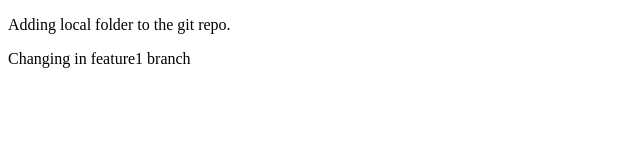
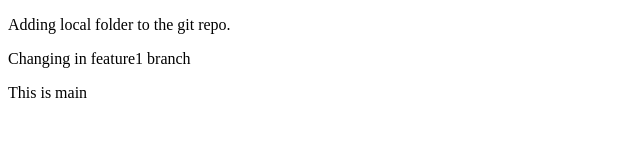
Before and after one commit to Kowshik08004/localrepo, a plain HTML site: page index.html in a window 1280 px wide. Shown: the full height of the page, 0-640 px from the left. Drawn offline with Linux system fonts and the light colour scheme.

Commit message:
Feature added

```diff
--- a/index.html
+++ b/index.html
@@ -9,5 +9,6 @@
 <body>
     <p> Adding local folder to the git repo.</p>
     <p> Changing in feature1 branch</p>
+    <p>This is main</p>
 </body>
 </html>
```
